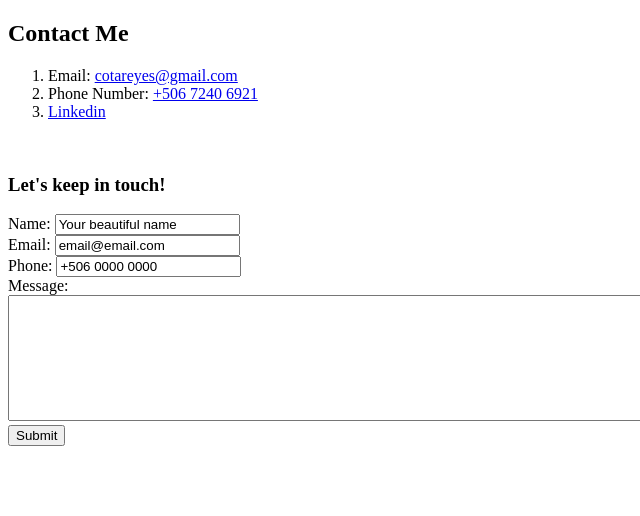
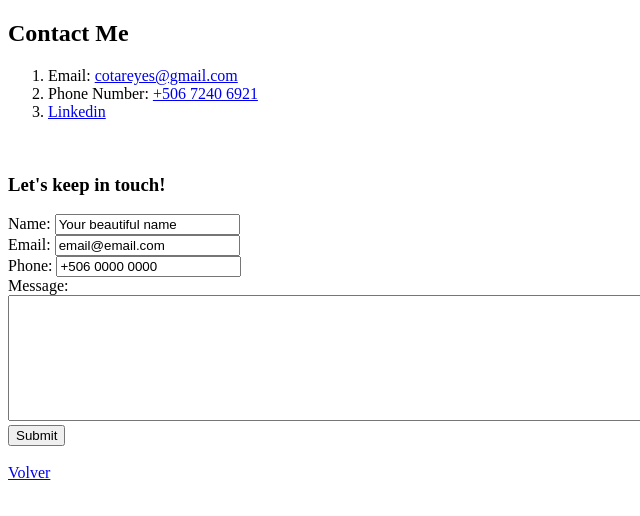
Before and after one commit to Cotareyes/yo, a plain HTML site: page Contact.html in a window 1280 px wide. Shown: the full height of the page, 0-640 px from the left. Drawn offline with Linux system fonts and the light colour scheme.

Commit message:
Update Contact.html

```diff
--- a/Contact.html
+++ b/Contact.html
@@ -26,5 +26,7 @@
       <br>
       <input type="submit" name="" value="Submit">
     </form>
+    <br>
+    <a href="index.html">Volver</a>
   </body>
 </html>
```
